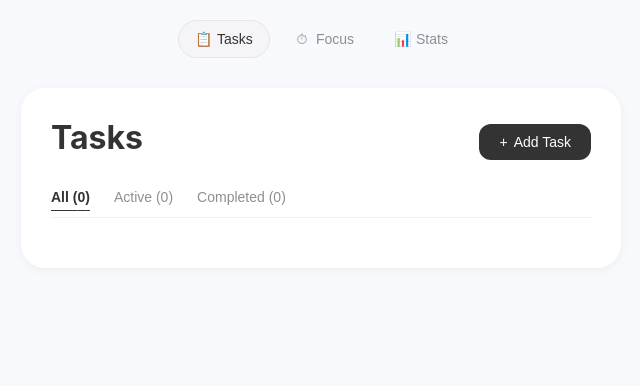
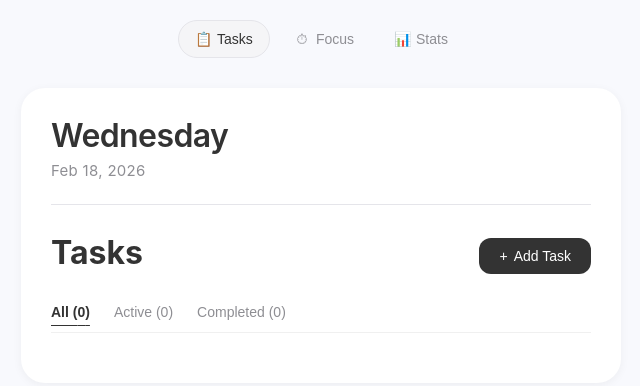
Before and after one commit to JINGJINGPAN1/FocusFlow, a website with bundled scripts: page public/index.html in a window 1280 px wide. Shown: the whole page, without its empty margins (319-959 px from the left). Built offline with nearby package versions, Linux system fonts and the light colour scheme; files whose address does not match are found by name.

Commit message:
add date header

```diff
--- a/public/css/modules/tasks.css
+++ b/public/css/modules/tasks.css
@@ -1,3 +1,26 @@
+/* Date header - Tiimo-style productivity app */
+.tasks-date-header {
+  margin-bottom: 28px;
+  padding-bottom: 24px;
+  border-bottom: 1px solid var(--nav-border);
+}
+
+.tasks-weekday {
+  font-size: 32px;
+  font-weight: 600;
+  color: var(--text-main);
+  letter-spacing: -0.6px;
+  margin-bottom: 6px;
+  line-height: 1.15;
+}
+
+.tasks-date {
+  font-size: 15px;
+  color: var(--text-sub);
+  font-weight: 400;
+  letter-spacing: 0.3px;
+}
+
 .add-task-btn {
   background: var(--text-main);
   color: white;
--- a/public/index.html
+++ b/public/index.html
@@ -1,11 +1,13 @@
 <!DOCTYPE html>
 <html lang="en">
+
 <head>
   <meta charset="UTF-8" />
   <meta name="viewport" content="width=device-width, initial-scale=1.0" />
   <title>FocusFlow - Task & Focus Management</title>
   <link rel="stylesheet" href="/css/main.css" />
 </head>
+
 <body>
   <div class="container">
     <!-- Top Navigation -->
@@ -27,6 +29,10 @@
     <!-- Tasks Page -->
     <div id="tasksPage" class="page active">
       <div class="glass-card">
+        <header class="tasks-date-header">
+          <h2 class="tasks-weekday" id="tasksWeekday">Tuesday</h2>
+          <p class="tasks-date" id="tasksDate">Feb 17, 2026</p>
+        </header>
         <div class="page-header">
           <div>
             <h1>Tasks</h1>
@@ -175,13 +181,7 @@
       <form id="taskForm">
         <div class="form-group">
           <label for="taskText">Task Description</label>
-            <input
-              type="text"
-              id="taskText"
-              name="text"
-              placeholder="Enter task description"
-              required
-            />
+          <input type="text" id="taskText" name="text" placeholder="Enter task description" required />
         </div>
         <div class="form-actions">
           <button type="button" class="btn-secondary" id="cancelBtn">
@@ -195,4 +195,5 @@
 
   <script type="module" src="/js/main.js"></script>
 </body>
+
 </html>
--- a/public/js/tasks.js
+++ b/public/js/tasks.js
@@ -4,8 +4,26 @@ let tasks = [];
 let currentFilter = 'all';
 
 export function initTasks() {
+  updateDateHeader();
   loadTasks();
   setupEventListeners();
+}
+
+function updateDateHeader() {
+  const now = new Date();
+  const weekdayEl = document.getElementById('tasksWeekday');
+  const dateEl = document.getElementById('tasksDate');
+
+  if (weekdayEl) {
+    weekdayEl.textContent = now.toLocaleDateString('en-US', { weekday: 'long' });
+  }
+  if (dateEl) {
+    dateEl.textContent = now.toLocaleDateString('en-US', {
+      month: 'short',
+      day: 'numeric',
+      year: 'numeric',
+    });
+  }
 }
 
 function setupEventListeners() {
```
Also changed, not shown: 1 other file. Lines whose indentation alone changed are shown as unchanged.
